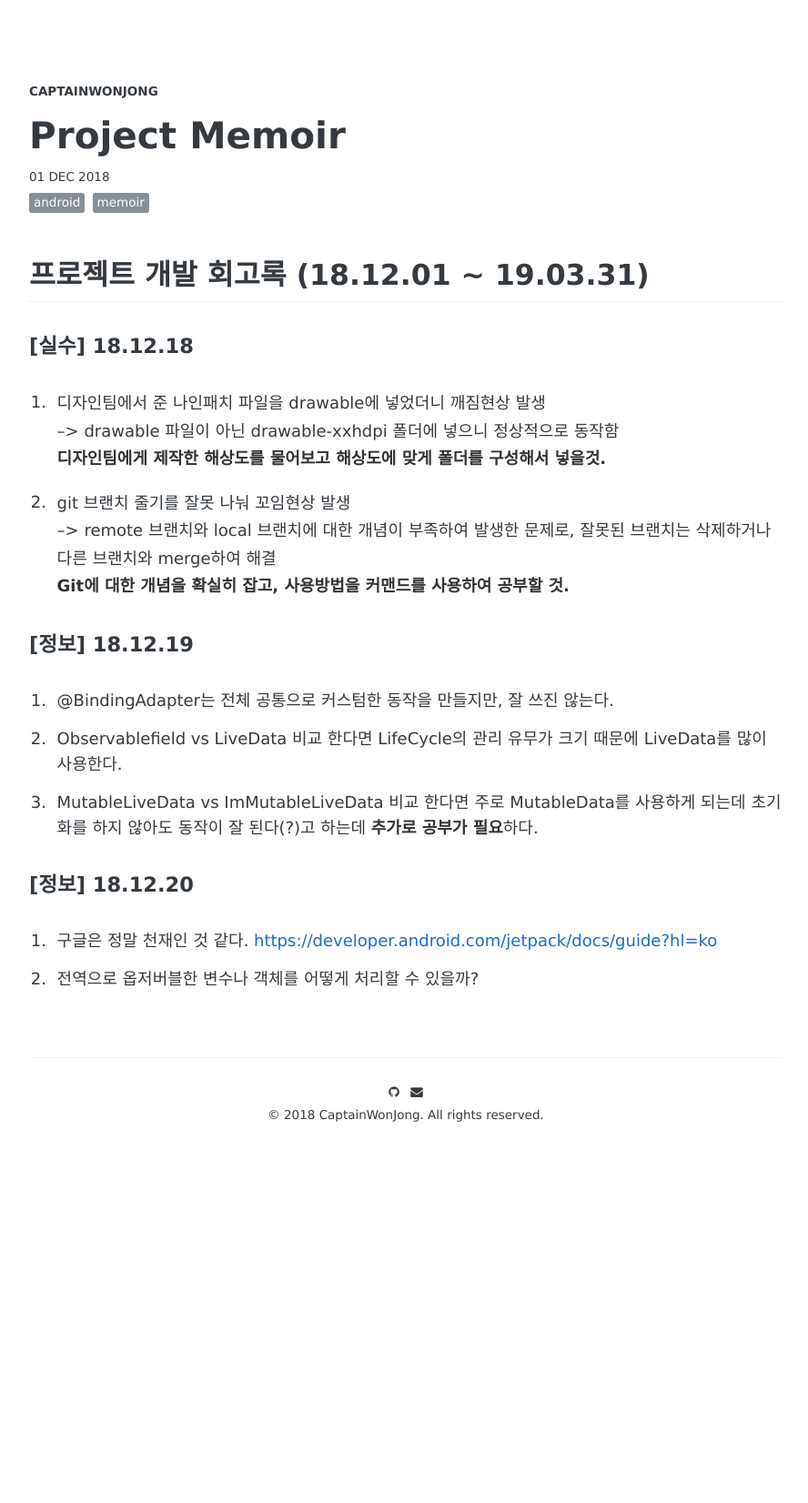
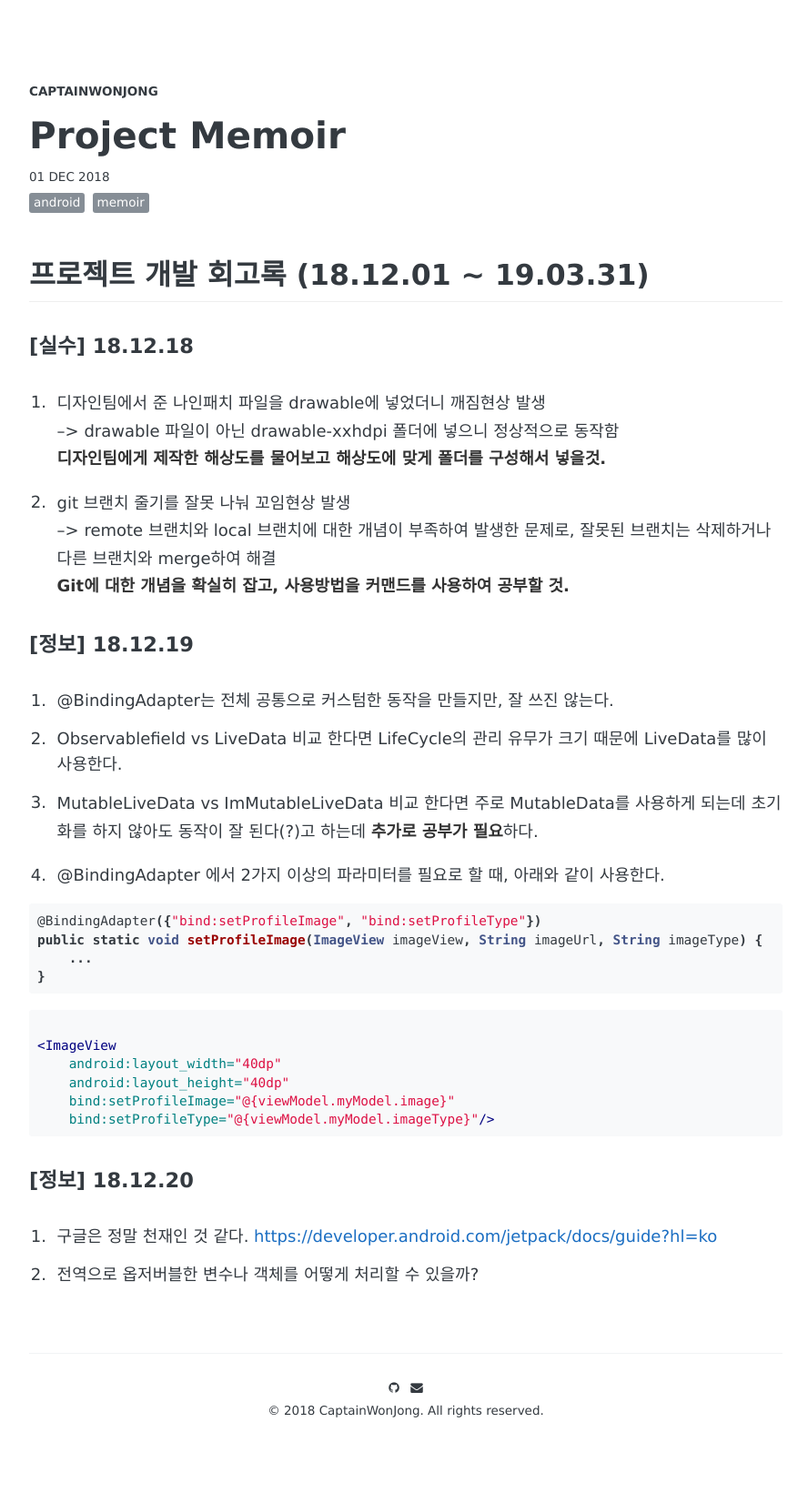
Before and after one commit to CaptainWonJong/CaptainWonJong.github.io, a Jekyll site: the page built from _posts/2018-12-01-Project Memoir.md, in a window 1280 px wide. Shown: the whole page at 91% size, without its empty margins (194-1082 px from the left). Built offline with Jekyll 4.4.1, drawn with Linux system fonts in a browser that asks for light colours; some web fonts are replaced; comment, search, counter and statistics services are not loaded; before the commit the page ends 1327 px from its top, so only the background shows below that.

Commit message:
modify memoir

````diff
--- a/_posts/2018-12-01-Project Memoir.md
+++ b/_posts/2018-12-01-Project Memoir.md
@@ -24,6 +24,25 @@ share: true
 2. Observablefield vs LiveData 비교 한다면 LifeCycle의 관리 유무가 크기 때문에 LiveData를 많이 사용한다.
 3. MutableLiveData vs ImMutableLiveData 비교 한다면 주로 MutableData를 사용하게 되는데 초기화를 하지 않아도 동작이 잘 된다(?)고 하는데 **추가로 공부가 필요**하다.
 
+4. @BindingAdapter 에서 2가지 이상의 파라미터를 필요로 할 때, 아래와 같이 사용한다.
+
+```java
+@BindingAdapter({"bind:setProfileImage", "bind:setProfileType"})
+public static void setProfileImage(ImageView imageView, String imageUrl, String imageType) {
+    ...
+}
+```
+
+```xml
+
+<ImageView
+    android:layout_width="40dp"
+    android:layout_height="40dp"
+    bind:setProfileImage="@{viewModel.myModel.image}"
+    bind:setProfileType="@{viewModel.myModel.imageType}"/>
+```
+
+
 #### [정보] 18.12.20
 1. 구글은 정말 천재인 것 같다. <https://developer.android.com/jetpack/docs/guide?hl=ko>
 2. 전역으로 옵저버블한 변수나 객체를 어떻게 처리할 수 있을까?
````
Also changed, not shown: 5 other files.
